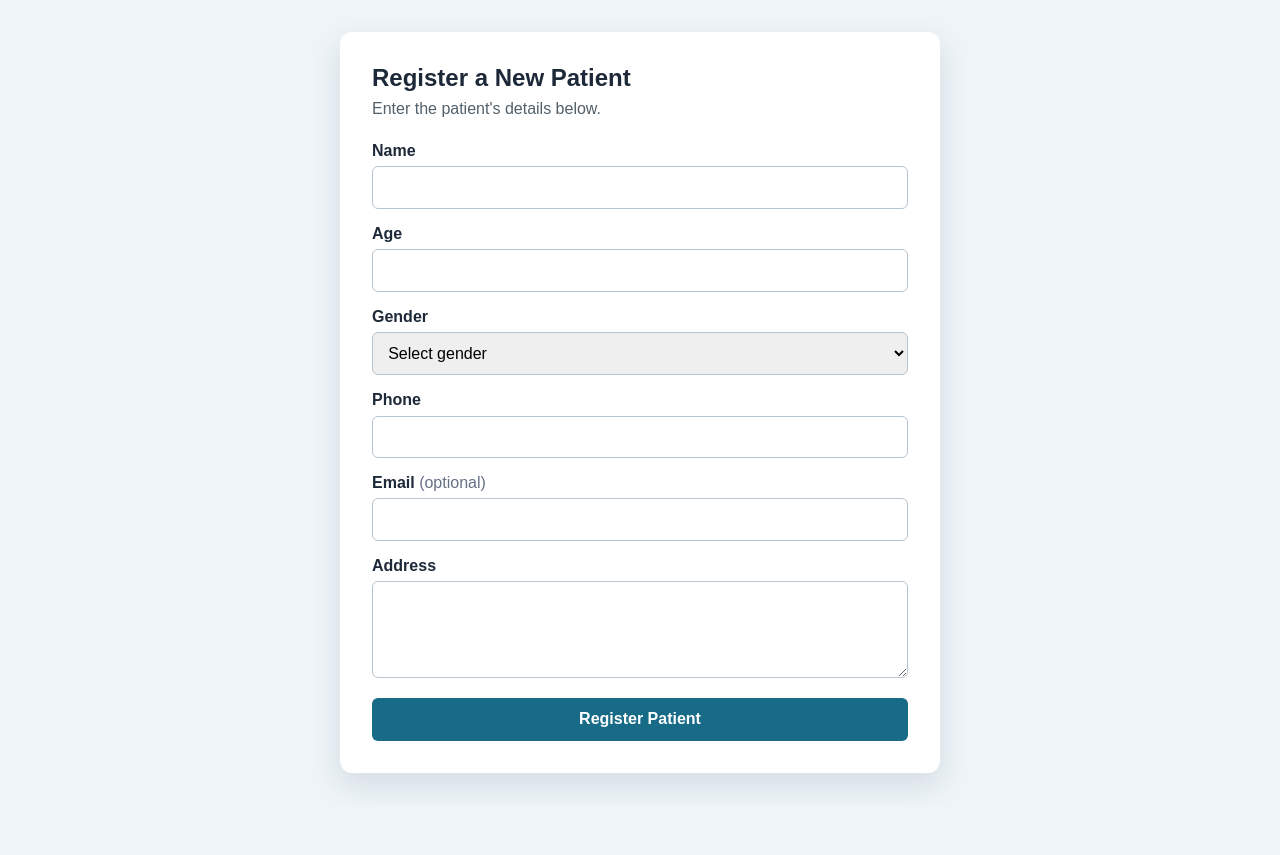
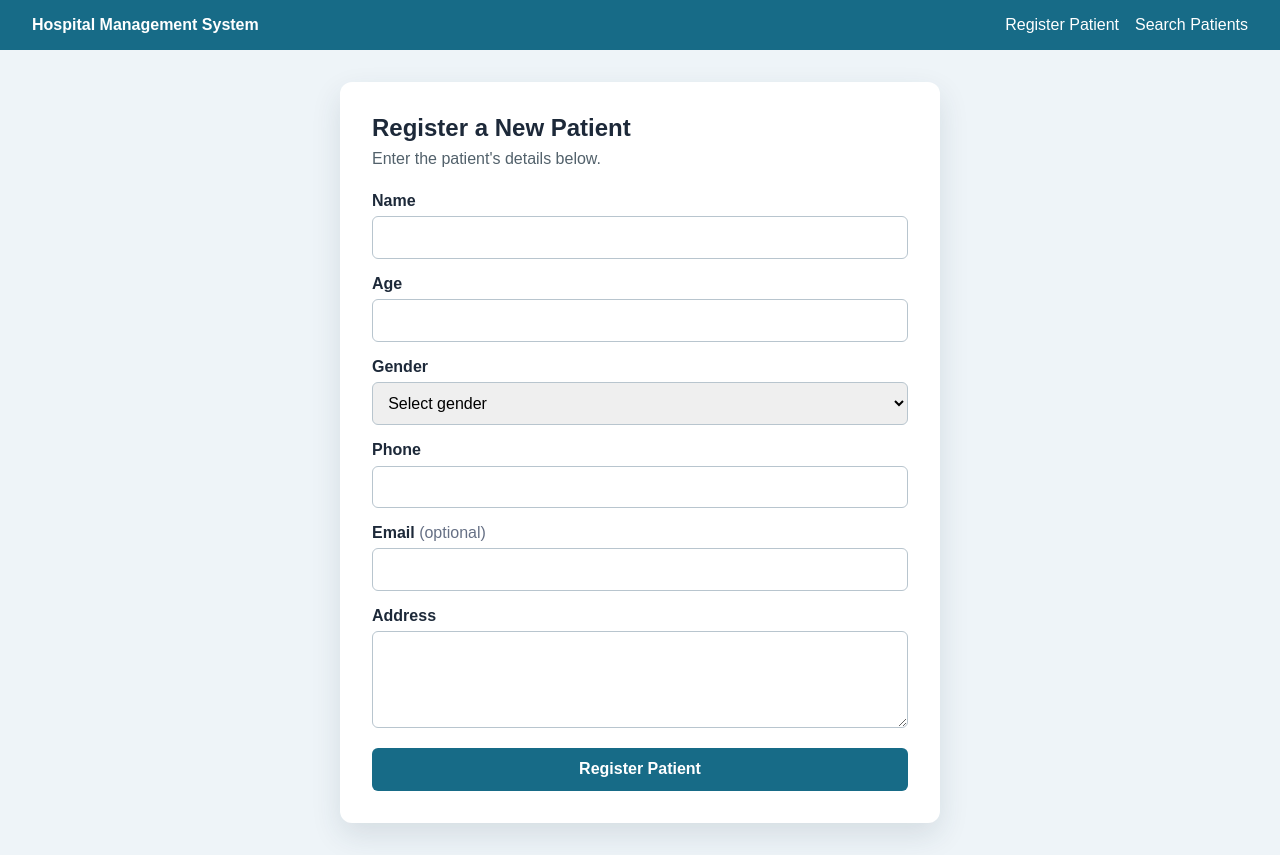
Before and after one commit to AamirrH/Hospital-Management-System-Jira, a Flask app: page /patients/register in a window 1280 px wide. Before the commit the page ends 787 px from the top, so only its background shows below. Run offline with Flask 3, Linux system fonts and the light colour scheme.

Commit message:
SCRUM-9 design patient search UI

```diff
--- a/hms/app.py
+++ b/hms/app.py
@@ -70,6 +70,12 @@ def create_app() -> Flask:
 
         return render_template("register_patient.html", form_data=form_data)
 
+    @app.route("/patients/search")
+    def search_patient():
+        return render_template(
+            "search_patient.html", form_data={"patient_id": "", "name": ""}
+        )
+
     return app
 
 
--- a/hms/static/style.css
+++ b/hms/static/style.css
@@ -8,9 +8,22 @@
 
 body { margin: 0; }
 
+.site-header {
+    display: flex;
+    align-items: center;
+    justify-content: space-between;
+    gap: 1rem;
+    padding: 1rem 2rem;
+    color: #fff;
+    background: #176b87;
+}
+.site-header a { color: #fff; text-decoration: none; }
+.site-header nav { display: flex; gap: 1rem; }
+.site-name { font-weight: 700; }
+
 .page-shell {
     display: grid;
-    min-height: 100vh;
+    min-height: calc(100vh - 58px);
     place-items: center;
     padding: 2rem 1rem;
 }
--- a/hms/templates/base.html
+++ b/hms/templates/base.html
@@ -7,6 +7,13 @@
     <link rel="stylesheet" href="{{ url_for('static', filename='style.css') }}">
 </head>
 <body>
+    <header class="site-header">
+        <a class="site-name" href="{{ url_for('index') }}">Hospital Management System</a>
+        <nav aria-label="Main navigation">
+            <a href="{{ url_for('register_patient') }}">Register Patient</a>
+            <a href="{{ url_for('search_patient') }}">Search Patients</a>
+        </nav>
+    </header>
     <main class="page-shell">
         {% block content %}{% endblock %}
     </main>
```
Also changed, not shown: hms/templates/search_patient.html (added, +24 -0 lines).
